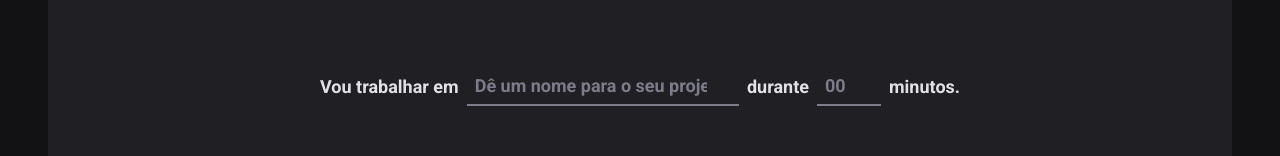
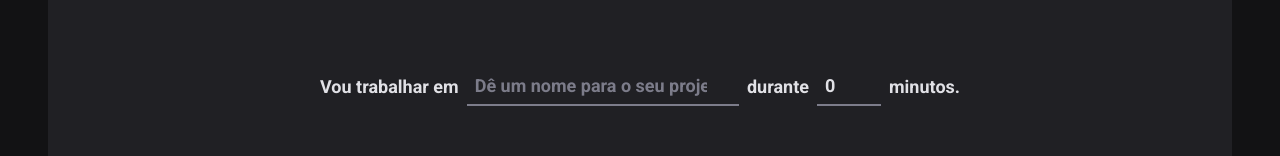
Before and after one commit to alessandrouleon/02-ignite-time, a React (Vite) app: page / in a window 1280 px wide. Shown: the part 158-314 px from the top of the page. Built offline with nearby package versions, Linux system fonts and the light colour scheme.

Commit message:
docs: implementation the validation home

```diff
--- a/package.json
+++ b/package.json
@@ -10,11 +10,14 @@
     "lint": "npx eslint src --ext .ts,.tsx --fix"
   },
   "dependencies": {
+    "@hookform/resolvers": "^2.9.11",
     "phosphor-react": "^1.4.1",
     "react": "^18.2.0",
     "react-dom": "^18.2.0",
+    "react-hook-form": "^7.43.5",
     "react-router-dom": "^6.8.1",
-    "styled-components": "^5.3.6"
+    "styled-components": "^5.3.6",
+    "zod": "^3.21.4"
   },
   "devDependencies": {
     "@rocketseat/eslint-config": "^1.2.0",
--- a/src/pages/Home/index.tsx
+++ b/src/pages/Home/index.tsx
@@ -1,13 +1,51 @@
-import { Play, Trash } from "phosphor-react";
+import { Play} from "phosphor-react";
 import { CountdownContainer, FormContainer, HomeContainer, MinutesAmoutInput, Sepatator, StartCountdownButton, TaskInput } from "./styles";
+import {useForm} from 'react-hook-form';
+import {zodResolver} from '@hookform/resolvers/zod';
+import * as zod from 'zod';
+
+
+
+const newCycleFormValidationSchems = zod.object({
+  task: zod.string().min(1, 'Informe a tarefa'),
+  minutesAmout: zod.number()
+  .min(5, 'O ciclo precisa de no mínimo 5 minutos')
+  .max(60,  'O ciclo precisa de no máximo 60 minutos')
+});
+
+// interface NewCicleFormData {
+//   task: string;
+//   minutesAmout: number;
+// }
+
+type NewCicleFormData = zod.infer<typeof newCycleFormValidationSchems >;
 
 export function Home() {
+  const {register, handleSubmit, watch, reset} = useForm<NewCicleFormData>({
+    resolver: zodResolver(newCycleFormValidationSchems),
+    defaultValues: {
+      task: '',
+      minutesAmout: 0
+    }
+  });
+
+  function handleCreateNewCycle(data: NewCicleFormData){
+    console.log(data);
+    reset();
+  }
+  const isSubmitDisabled = watch('task');
+
   return (
     <HomeContainer>
-      <form action="">
+      <form onSubmit={handleSubmit(handleCreateNewCycle)} action="">
         <FormContainer>
           <label htmlFor="task">Vou trabalhar em</label>
-          <TaskInput id="task" list="id-list" placeholder="Dê um nome para o seu projeto" />
+          <TaskInput
+           id="task"
+           list="id-list"
+           placeholder="Dê um nome para o seu projeto"
+          {...register('task')}
+           />
 
           <datalist id="id-list">
            <option value="Projeto1"></option>
@@ -23,7 +61,8 @@ export function Home() {
             placeholder="00"
             step={5}
             min={5}
-            max={60}
+            // max={60}
+            {...register('minutesAmout', { valueAsNumber: true})}
             />
 
           <span>minutos.</span>
@@ -37,7 +76,7 @@ export function Home() {
           <span>0</span>
           <span>0</span>
         </CountdownContainer>
-        <StartCountdownButton disabled type="submit">
+        <StartCountdownButton  disabled={!isSubmitDisabled} type="submit">
           <Play size={24} />
           Comessar
         </StartCountdownButton>
```
Also changed, not shown: 1 other file (tests, documents, lock files or other folders).
